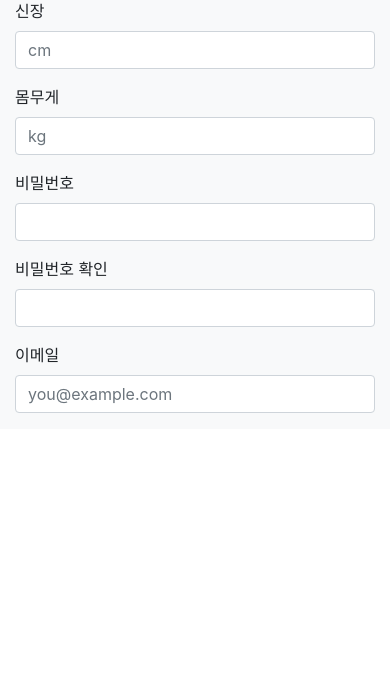
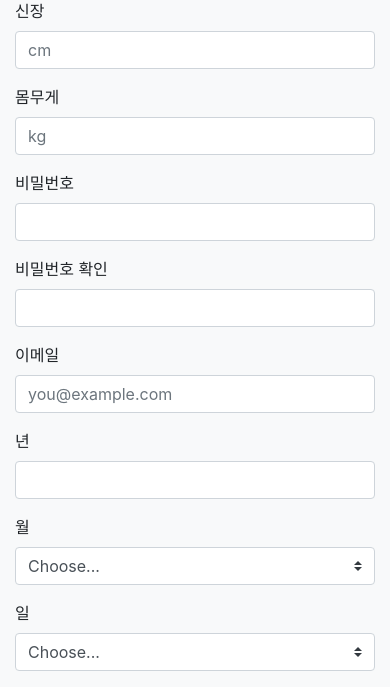
Before and after one commit to ProjectFFF/FFF, a Django app: page /mysettings/mysettings/ in a window 390 px wide. Shown: the part 842-1529 px from the top of the page. Before the commit the page ends 1255 px from the top, so only its background shows below. Run offline with Django 3.2, Linux system fonts and the light colour scheme; some libraries are stand-ins or nearby versions.

Commit message:
[#9] add YYYYMMDD

```diff
--- a/mysettings/templates/mysettings.html
+++ b/mysettings/templates/mysettings.html
@@ -295,6 +295,79 @@
               Please enter a valid email address for shipping updates.
             </div>
           </div>
+
+
+          <div class="row">
+            <div class="col-md-5 mb-3">
+                <label for="zip">년</label>
+                <input
+                  type="text"
+                  class="form-control"
+                  id="zip"
+                  placeholder=""
+                  required
+                />
+                <div class="invalid-feedback">Zip code required.</div>
+            </div>
+            <div class="col-md-4 mb-3">
+              <label for="state">월</label>
+              <select class="custom-select d-block w-100" id="state" required>
+                <option value="">Choose...</option>
+                <option>1</option>
+                <option>2</option>
+                <option>3</option>
+                <option>4</option>
+                <option>5</option>
+                <option>6</option>
+                <option>7</option>
+                <option>8</option>
+                <option>9</option>
+                <option>10</option>
+                <option>11</option>
+                <option>12</option>
+              </select>
+              <div class="invalid-feedback">Please provide a valid state.</div>
+            </div>
+            <div class="col-md-3 mb-3">
+                <label for="state">일</label>
+                <select class="custom-select d-block w-100" id="state" required>
+                  <option value="">Choose...</option>
+                  <option>1</option>
+                  <option>2</option>
+                  <option>3</option>
+                  <option>4</option>
+                  <option>5</option>
+                  <option>6</option>
+                  <option>7</option>
+                  <option>8</option>
+                  <option>9</option>
+                  <option>10</option>
+                  <option>11</option>
+                  <option>12</option>
+                  <option>13</option>
+                  <option>14</option>
+                  <option>14</option>
+                  <option>15</option>
+                  <option>16</option>
+                <option>17</option>
+                <option>18</option>
+                <option>19</option>
+                <option>20</option>
+                <option>21</option>
+                <option>22</option>
+                <option>23</option>
+                <option>24</option>
+                <option>25</option>
+                <option>26</option>
+                <option>27</option>
+                <option>28</option>
+                <option>29</option>
+                <option>30</option>
+                <option>31</option>
+                </select>
+                <div class="invalid-feedback">Please provide a valid state.</div>
+            </div>
+          </div>
           <!--
           <div class="mb-3">
             <label for="username">Username</label>
```
